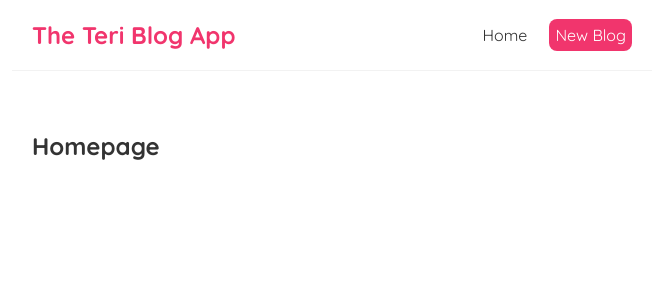
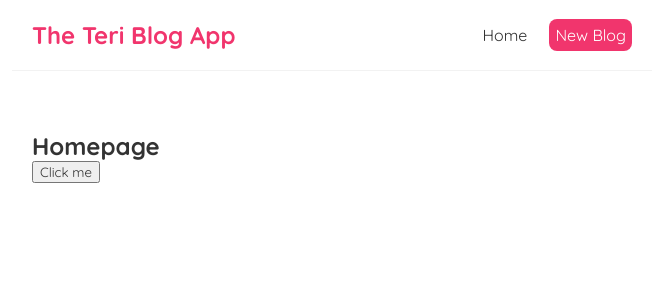
Before and after one commit to Teri11/Teri-blog-App, a React (Create React App) app: page / in a window 1280 px wide. Shown: the top 300 px of the page, without its empty margins (308-971 px from the left). Built offline with nearby package versions, Linux system fonts and the light colour scheme.

Commit message:
added button on homepage

```diff
--- a/src/Home.js
+++ b/src/Home.js
@@ -2,6 +2,7 @@ const Home = () => {
   return (
     <div className="home">
       <h2>Homepage</h2>
+      <button>Click me</button>
     </div>
    );
 }
```
